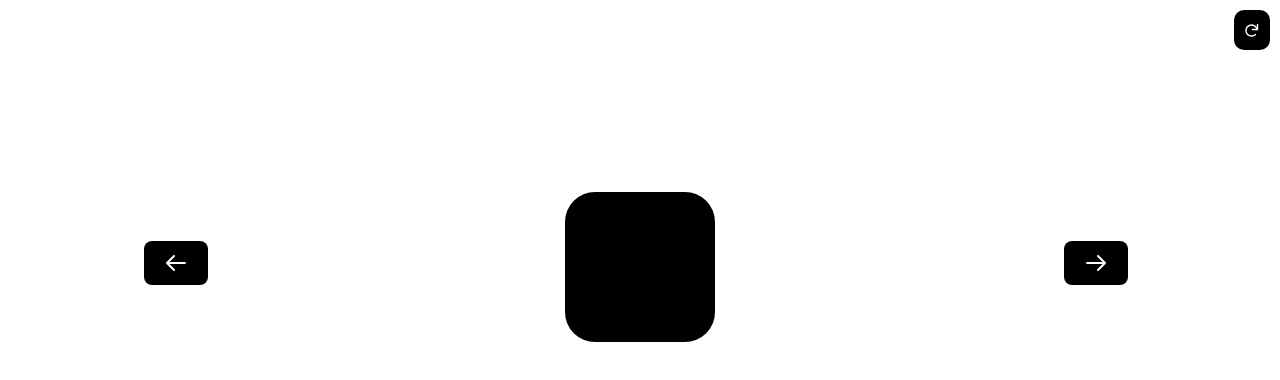
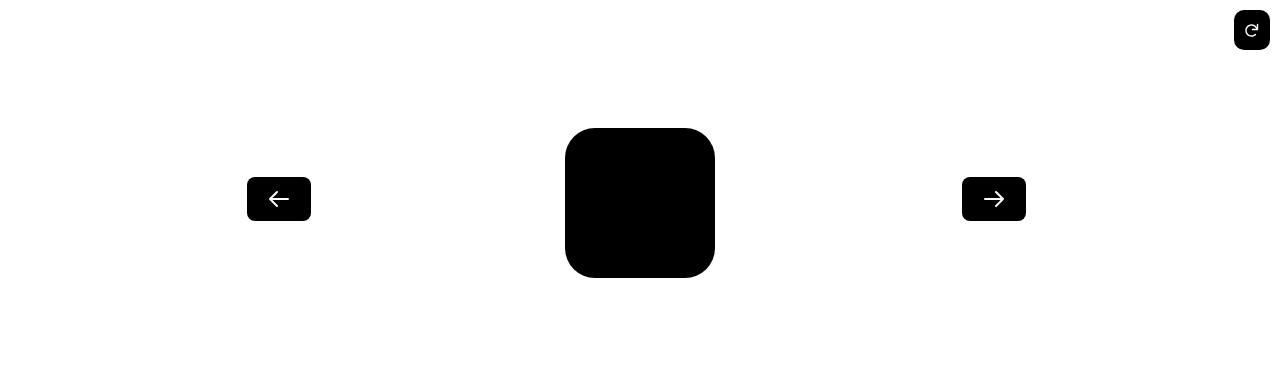
Before and after one commit to GabrielMarisescu/ReactMicroAnimationDemo, a React app: page / in a window 1280 px wide. Shown: the top 380 px of the page. Built offline with nearby package versions, Linux system fonts and the light colour scheme.

Commit message:
fixed styles showanimations

```diff
--- a/src/App.tsx
+++ b/src/App.tsx
@@ -10,7 +10,8 @@ import Repeat from './animations/Repeat';
 function App() {
   const [count, setCount] = useState(0);
   const [animationCount, setAnimationCount] = useState(0);
-  const [animationComponents, setAnimationComponents] = useState<any>();
+  const [animationComponents, setAnimationComponents] =
+    useState<JSX.Element[]>();
 
   //JSX.Element[]
   const forwardAnimation = (): void => {
@@ -31,6 +32,7 @@ function App() {
   useEffect(() => {
     const animations = [<Tween />, <Spring />, <Repeat />];
     setAnimationComponents(animations);
+    console.log(animations);
     //if currentselection is more than animations.lengt, show error component
   }, []);
 
--- a/src/components/ShowAnimations.tsx
+++ b/src/components/ShowAnimations.tsx
@@ -8,12 +8,12 @@ function showAnimations({
   showAnimations,
 }) {
   return (
-    <div className=' flex justify-between mt-48'>
-      <button onClick={backwardAnimation} className='ml-36'>
+    <div className=' flex justify-evenly mt-32'>
+      <button onClick={backwardAnimation}>
         <BackArrow />
       </button>
       {showAnimations()}
-      <button onClick={forwardAnimation} className='mr-36'>
+      <button onClick={forwardAnimation}>
         <ForwardArrow />
       </button>
     </div>
```
